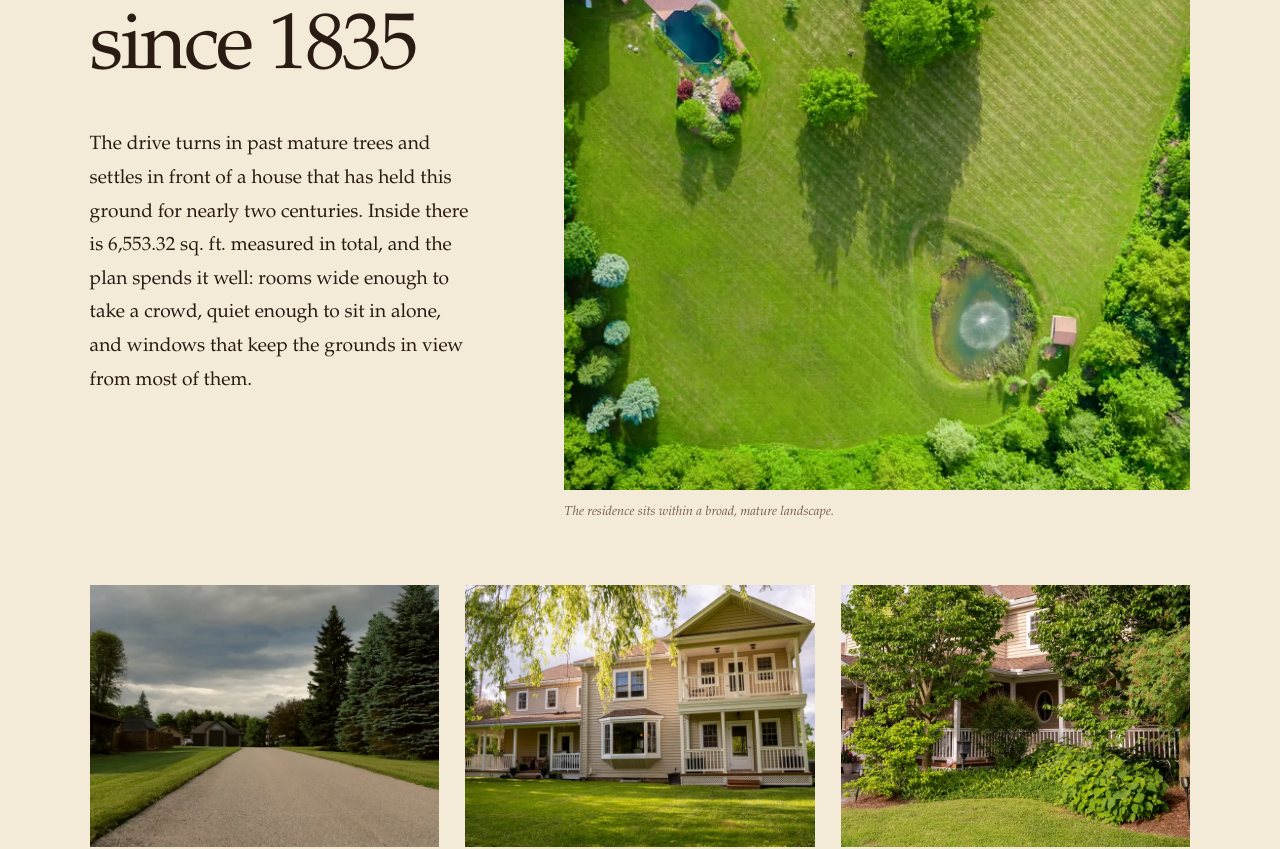
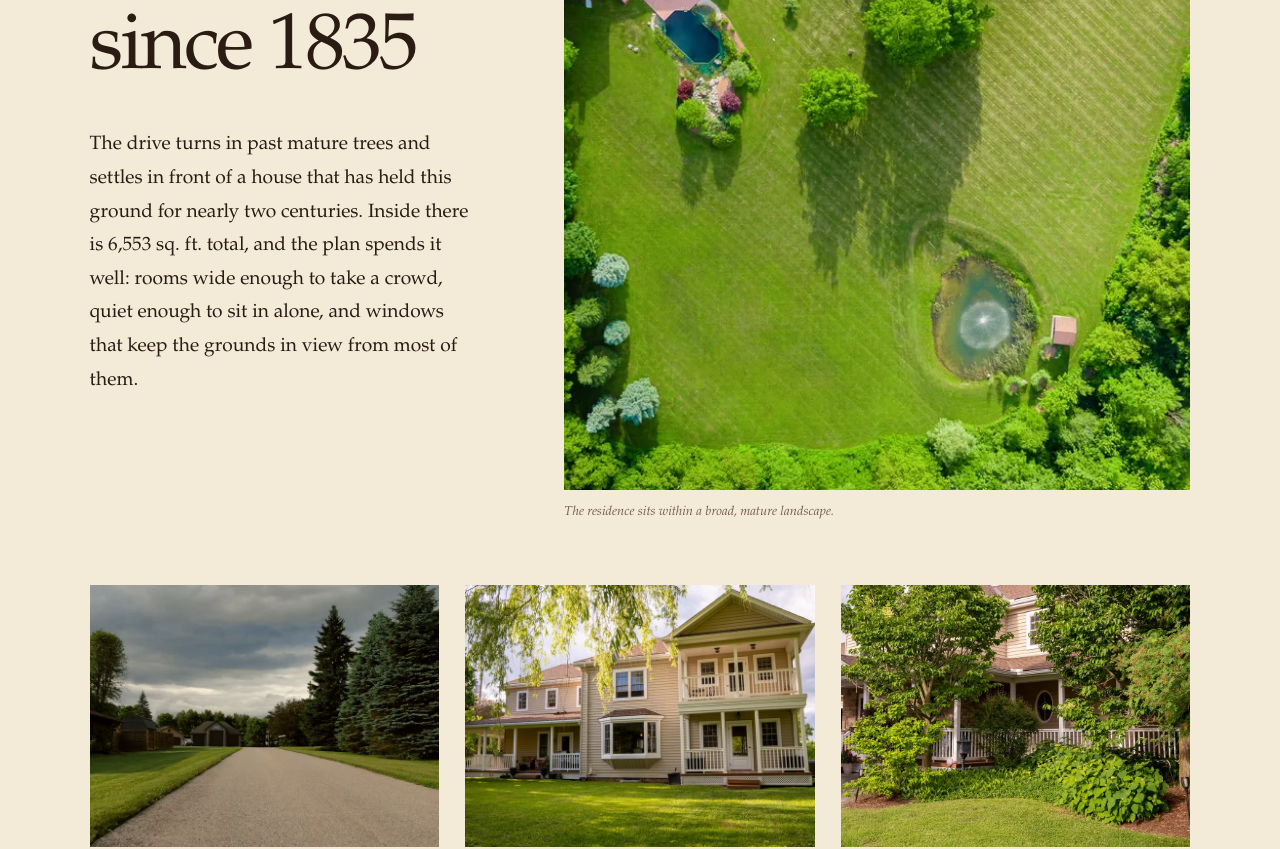
Before and after one commit to NickyStaffs29/1309-Queens-Bush-Road, a Next.js app: page / in a window 1280 px wide. Shown: the part 1320-2169 px from the top of the page. Built offline with nearby package versions, Linux system fonts and the light colour scheme; no server answers.

Commit message:
fix: normalize property area disclosure

```diff
--- a/app/layout.tsx
+++ b/app/layout.tsx
@@ -3,7 +3,7 @@ import { getSiteUrl } from "./site-url";
 import "./globals.css";
 
 const title = "Casa Marrone | 1309 Queens Bush Road, Wellesley";
-const description = "Casa Marrone is an 1835 five-bedroom house in Wellesley, Ontario, offered by private sale at CAD $1,895,000 with 6,553.32 sq. ft. measured, five covered porches, one natural swimming pool/pond and a separate natural pond.";
+const description = "Casa Marrone is an 1835 five-bedroom house in Wellesley, Ontario, offered by private sale at CAD $1,895,000 with 6,553 sq. ft. total, five covered porches, one natural swimming pool/pond and a separate natural pond.";
 const socialImage = "/property/video/property-overview-desktop-poster.webp";
 
 const siteUrl = getSiteUrl();
--- a/app/page.tsx
+++ b/app/page.tsx
@@ -10,7 +10,7 @@ const facts = [
   ["Private sale", "CAD $1,895,000"],
   ["Bedrooms", "5"],
   ["Bathrooms", "4"],
-  ["Measured interior", "6,553.32 sq. ft."],
+  ["Measured interior", "6,553 sq. ft. total"],
   ["Covered porches", "5"],
   ["Natural water features", "2"],
 ];
@@ -186,7 +186,7 @@ export default function Home() {
           <div className="section-intro">
             <p className="eyebrow copper">The house and the arrival</p>
             <h2 id="story-title">Standing here<br />since 1835</h2>
-            <p>The drive turns in past mature trees and settles in front of a house that has held this ground for nearly two centuries. Inside there is 6,553.32 sq. ft. measured in total, and the plan spends it well: rooms wide enough to take a crowd, quiet enough to sit in alone, and windows that keep the grounds in view from most of them.</p>
+            <p>The drive turns in past mature trees and settles in front of a house that has held this ground for nearly two centuries. Inside there is 6,553 sq. ft. total, and the plan spends it well: rooms wide enough to take a crowd, quiet enough to sit in alone, and windows that keep the grounds in view from most of them.</p>
           </div>
           <figure className="story-image story-aerial">
             <StoryImage name="property-plan" alt="Top-down aerial view of the residence and grounds" />
@@ -277,9 +277,7 @@ export default function Home() {
             <div>
               <h3>Space and rooms</h3>
               <ul>
-                <li>6,553.32 sq. ft. measured in total</li>
-                <li>4,490.75 sq. ft. above grade</li>
-                <li>2,062.57 sq. ft. below grade</li>
+                <li>6,553 sq. ft. total</li>
                 <li>Five bedrooms and four bathrooms</li>
                 <li>Two fireplaces</li>
                 <li>Pool-side three-piece bathroom</li>
--- a/app/site-url.ts
+++ b/app/site-url.ts
@@ -82,7 +82,7 @@ export function propertyGraphFor(siteUrl: string) {
         yearBuilt: 1835,
         numberOfBedrooms: 5,
         numberOfBathroomsTotal: 4,
-        floorSize: { "@type": "QuantitativeValue", value: 6553.32, unitCode: "FTK" },
+        floorSize: { "@type": "QuantitativeValue", value: 6553, unitCode: "FTK" },
         photo: { "@id": image },
       },
       {
```
Also changed, not shown: 1 other file (tests, documents, lock files or other folders).
